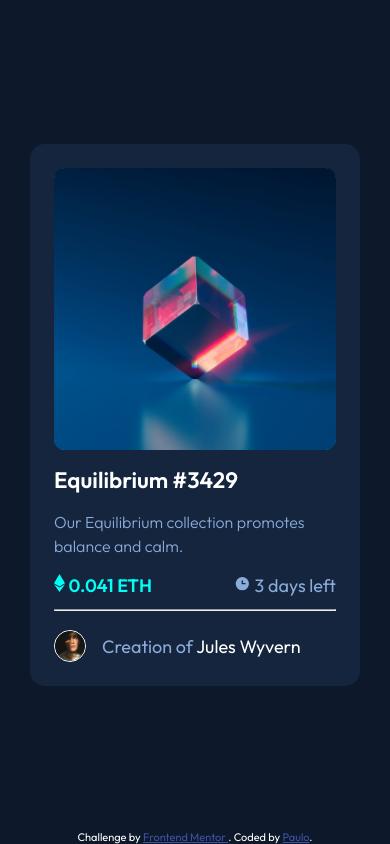
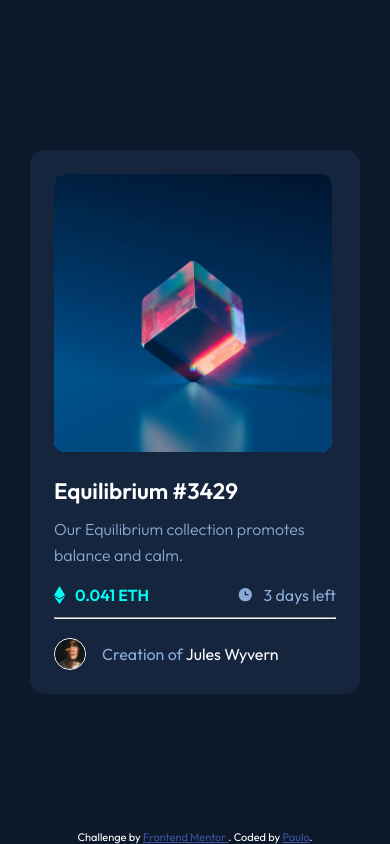
Before and after one commit to wellspr/nft-preview-card-component, a plain HTML site: page src/index.html in a window 390 px wide. Drawn offline with Linux system fonts and the light colour scheme.

Commit message:
pixel-perfect advance on mobile

```diff
--- a/src/css/index.css
+++ b/src/css/index.css
@@ -27,6 +27,7 @@ body {
     display: flex;
     flex-direction: column;
     justify-content: space-between;
+    position: relative;
 }
 
 main {
@@ -42,8 +43,10 @@ section#nft-card-main {
     flex-direction: column;
     background-color: var(--very_dark_blue_card);
     width: 330px;
-    padding: 1.5rem;
+    padding: 24px;
     border-radius: 15px;
+    margin-top: 60px;
+    margin-bottom: 60px;
 }
 
 figure#illustration {
@@ -51,8 +54,8 @@ figure#illustration {
     background-color: var(--cyan);
     border-radius: 12px;
     cursor: pointer;
-    width: 282px;
-    height: 282px;
+    width: 278px;
+    height: 278px;
 }
 
 figure img#card-illustration {
@@ -84,7 +87,8 @@ img#icon-view {
 }
 
 section h1#nft-card-title {
-    margin: 1rem 0;
+    margin-top: 25px;
+    margin-bottom: 12px;
     font-size: 1.4rem;
     cursor: pointer;
 }
@@ -102,7 +106,7 @@ section p#nft-card-description {
     color: var(--soft_blue);
     font-weight: 300;
     font-size: 1rem;
-    line-height: 1.5;
+    line-height: 1.6;
 }
 
 section ul.details {
@@ -110,6 +114,17 @@ section ul.details {
     justify-content: space-between;
     list-style: none;
     margin: 1rem 0 0.75rem;
+}
+
+li.price, li.time {
+    display: flex;
+    justify-content: center;
+    align-items: center;
+    font-size: 1rem;
+}
+
+li.price img, li.time img {
+    margin-right: 10px;
 }
 
 li.price {
@@ -140,7 +155,7 @@ img.card-credits-avatar {
 }
 
 p.card-credits-text {
-    font-size: 18px;
+    font-size: 1rem;
     font-weight: 400;
 }
 
@@ -154,5 +169,11 @@ p.card-credits-text {
     color: var(--cyan);
 }
 
-footer .attribution { font-size: 11px; text-align: center; }
-footer .attribution a { color: hsl(228, 45%, 44%); }
+footer#main-footer {
+    position: absolute;
+    bottom: 0;
+    width: 100%;
+
+}
+footer#main-footer .attribution { font-size: 11px; text-align: center; }
+footer#main-footer .attribution a { color: hsl(228, 45%, 44%); }
--- a/src/index.html
+++ b/src/index.html
@@ -48,11 +48,11 @@
       <ul class="details">
         <li class="price">
           <img alt="Ethereum Icon" src="images/icon-ethereum.svg">
-          0.041 ETH
+          <p>0.041 ETH</p>
         </li>
         <li class="time">
           <img alt="Clock Icon" src="images/icon-clock.svg">
-          3 days left
+          <p>3 days left</p>
         </li>
       </ul>
 
@@ -69,7 +69,8 @@
     </section>
 
   </main>
-  <footer>
+
+  <footer id="main-footer">
     <div class="attribution">
       Challenge by
       <a
```
Also changed, not shown: 1 other file.
